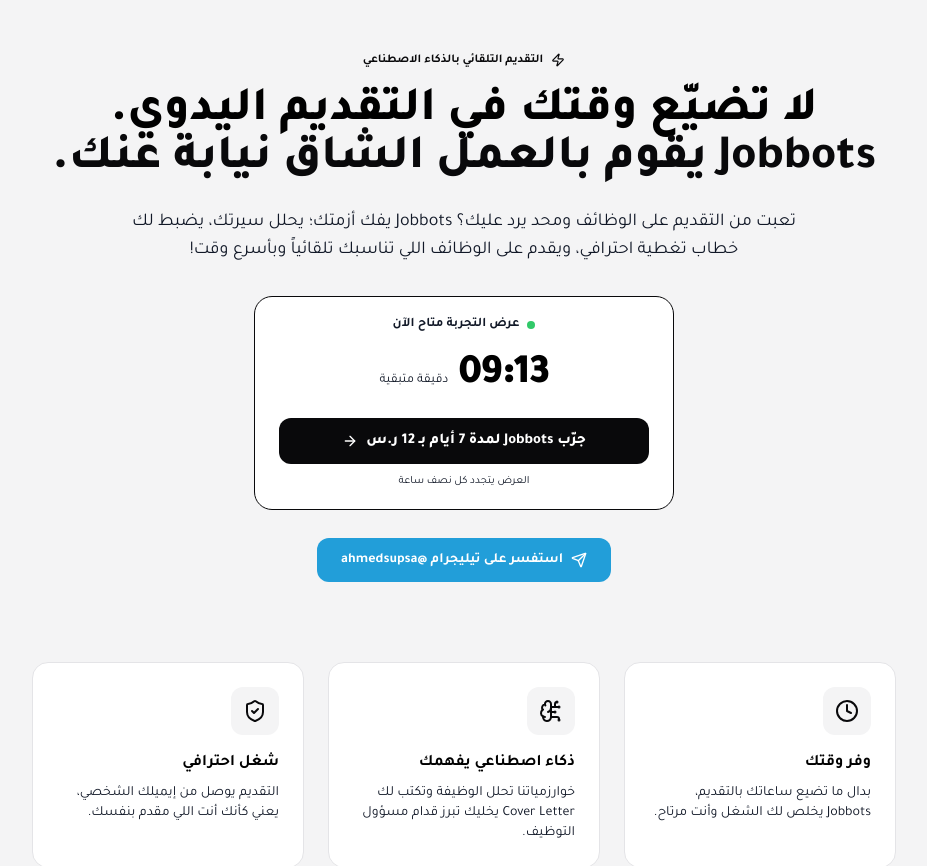
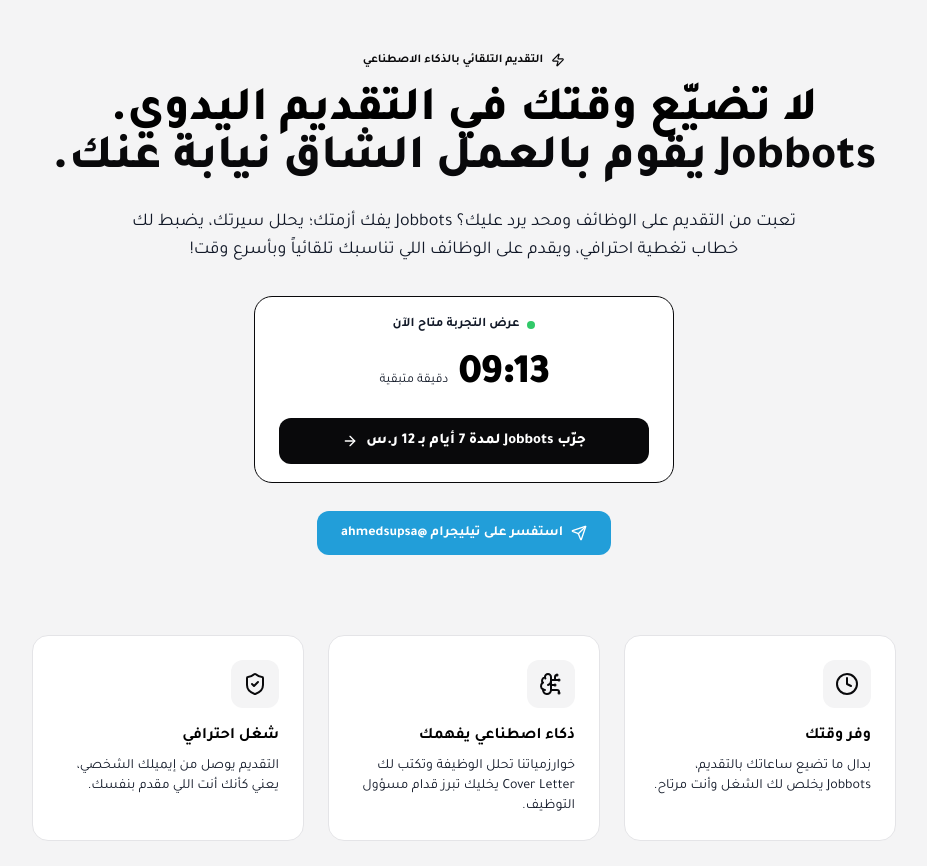
Before and after one commit to ahmedsupsa/bot-jobsa, a Next.js app in the folder admin_frontend/: page /landing in a window 1280 px wide. Shown: the top 866 px of the page, without its empty margins (176-1103 px from the left). Built offline with nearby package versions, Linux system fonts and the light colour scheme.

Commit message:
Remove renewal notice text from offer timer

```diff
--- a/admin_frontend/app/landing/page.tsx
+++ b/admin_frontend/app/landing/page.tsx
@@ -97,7 +97,6 @@
                 >
                   جرّب Jobbots لمدة 7 أيام بـ 12 ر.س <ArrowRight size={16} />
                 </Link>
-                <p style={{ color: "var(--text4)", fontSize: 11, margin: 0 }}>العرض يتجدد كل نصف ساعة</p>
               </>
             ) : (
               <>
```
